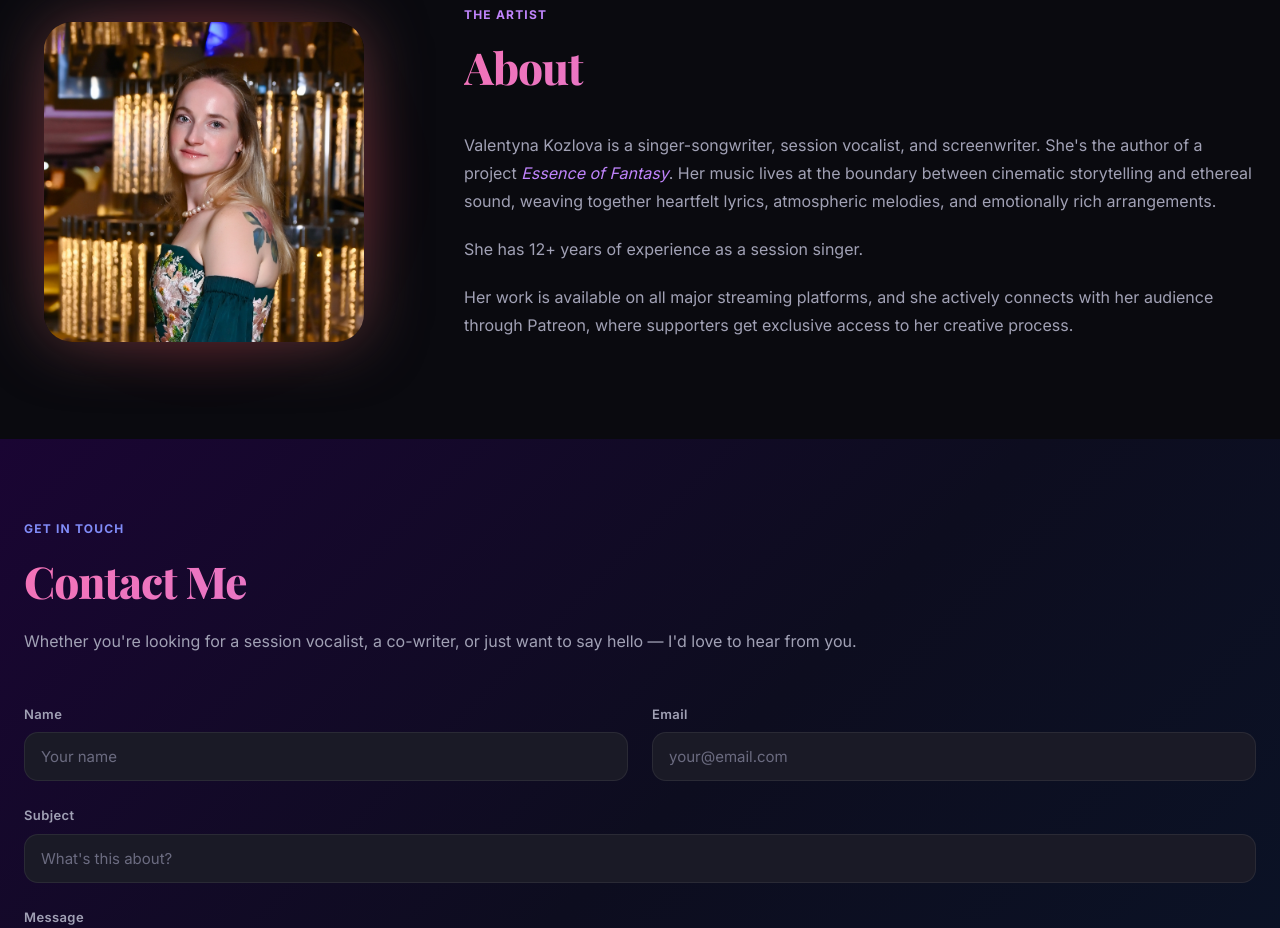
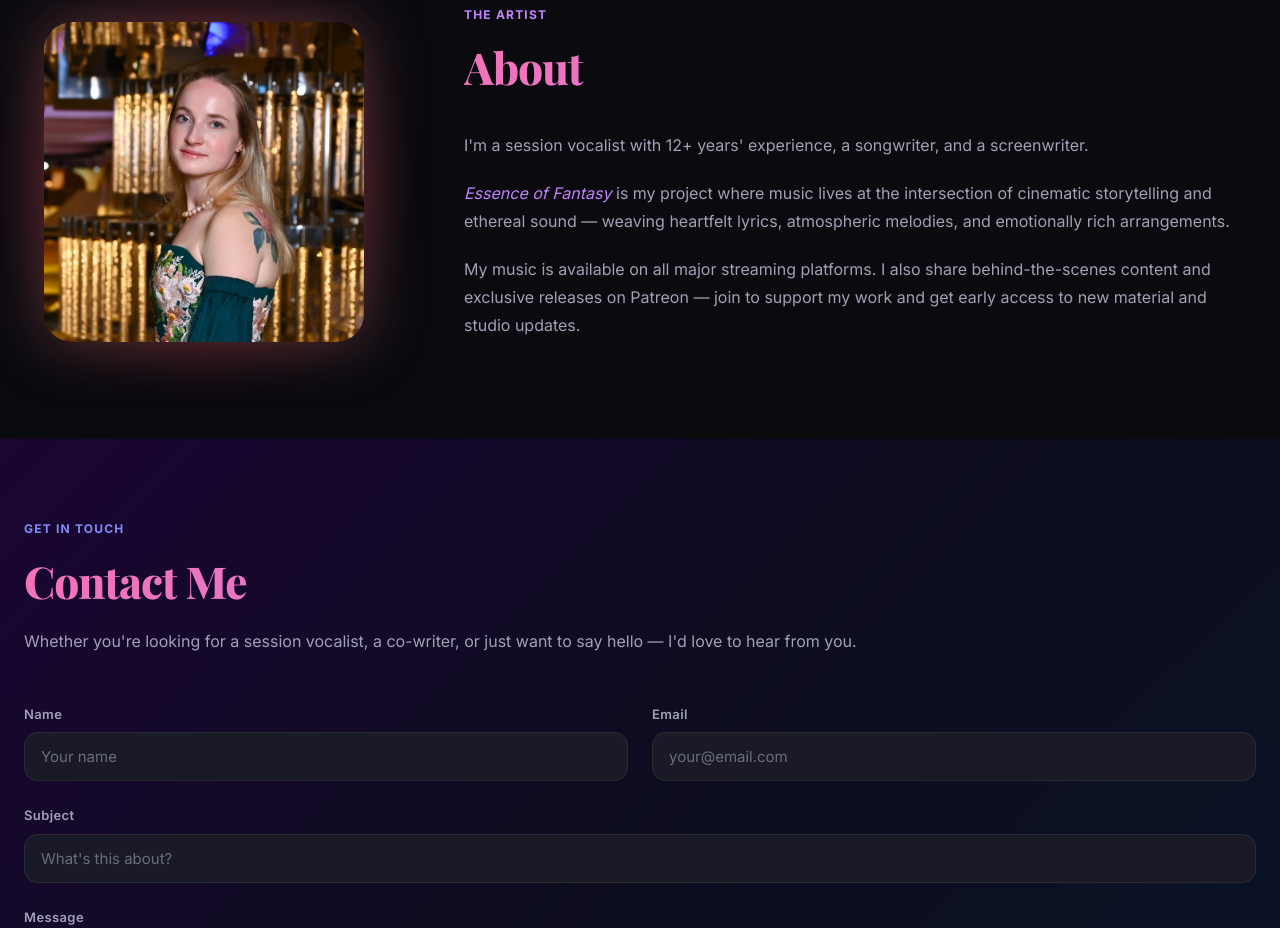
Before and after one commit to ValentinaKozlova/essence-of-fantasy, a React (Vite) app: page / in a window 1280 px wide. Shown: the part 2640-3568 px from the top of the page. Built offline with nearby package versions, Linux system fonts and the light colour scheme; a web font is replaced by a local one.

Commit message:
changed bio

```diff
--- a/src/components/About.tsx
+++ b/src/components/About.tsx
@@ -1,5 +1,5 @@
-import avatarUrl from '../img/vk-avatar.jpg';
-import './About.css';
+import avatarUrl from "../img/vk-avatar.jpg";
+import "./About.css";
 
 export function About() {
   return (
@@ -7,7 +7,11 @@ export function About() {
       <div className="inner">
         <div className="about__image-wrap">
           <div className="about__image-placeholder">
-            <img src={avatarUrl} alt="Valentyna Kozlova" className="about__avatar" />
+            <img
+              src={avatarUrl}
+              alt="Valentyna Kozlova"
+              className="about__avatar"
+            />
           </div>
           <div className="about__image-glow" />
         </div>
@@ -17,18 +21,20 @@ export function About() {
           <h2 className="about__title">About</h2>
 
           <p className="about__bio">
-            Valentyna Kozlova is a singer-songwriter, session vocalist, and
-            screenwriter. She's the author of a project <em>Essence of Fantasy</em>. Her music lives at
-            the boundary between cinematic storytelling and ethereal sound, weaving together
-            heartfelt lyrics, atmospheric melodies, and emotionally rich arrangements.
+            I'm a session vocalist with 12+ years' experience, a songwriter, and
+            a screenwriter.
           </p>
           <p className="about__bio">
-            She has 12+ years of experience as a session singer.
+            <em>Essence of Fantasy</em> is my project where music lives at the
+            intersection of cinematic storytelling and ethereal sound — weaving
+            heartfelt lyrics, atmospheric melodies, and emotionally rich
+            arrangements.
           </p>
           <p className="about__bio">
-            Her work is available on all major streaming platforms, and she actively connects
-            with her audience through Patreon, where supporters get exclusive access to her
-            creative process.
+            My music is available on all major streaming platforms. I also share
+            behind-the-scenes content and exclusive releases on Patreon — join
+            to support my work and get early access to new material and studio
+            updates.
           </p>
 
           {/* <div className="about__tags">
```
